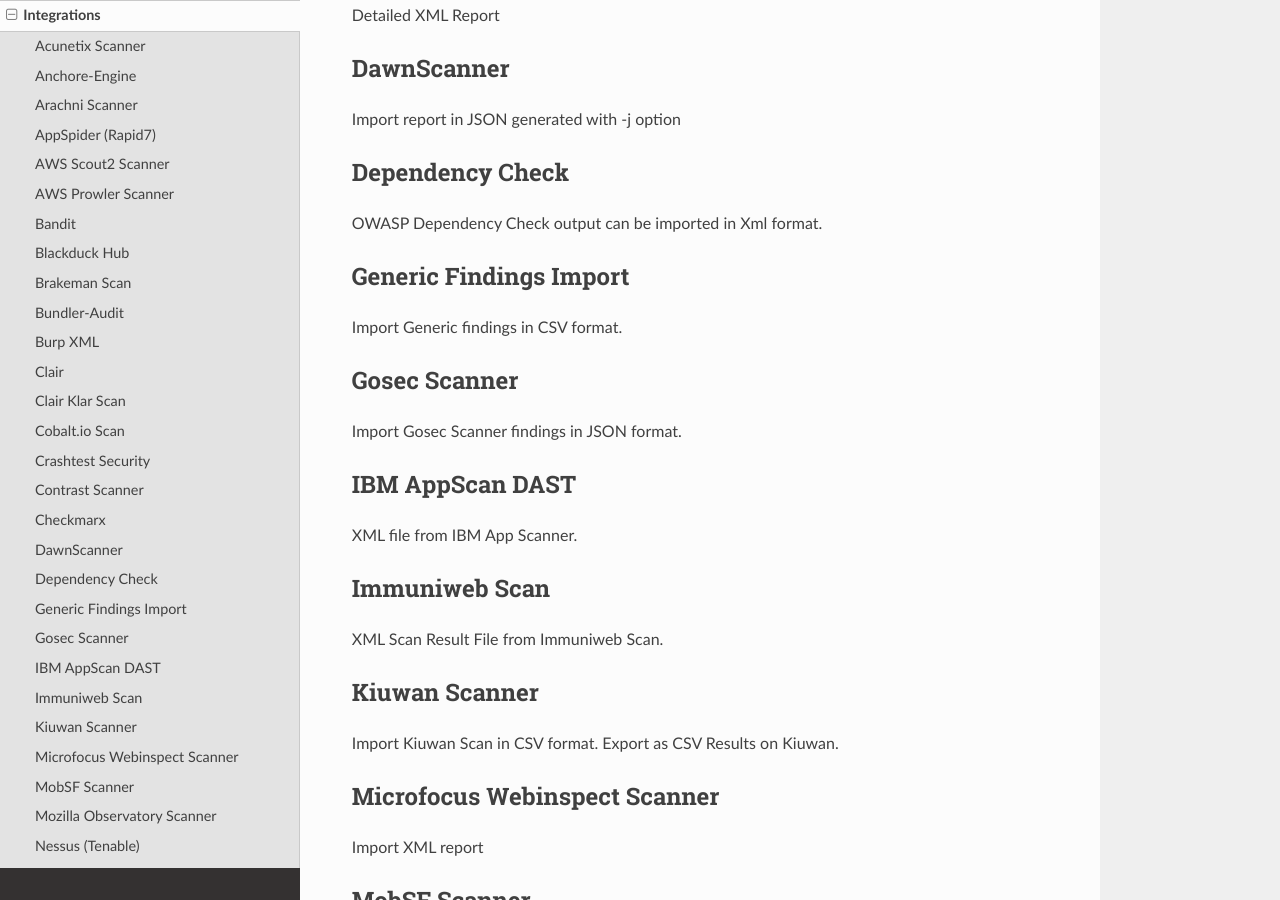
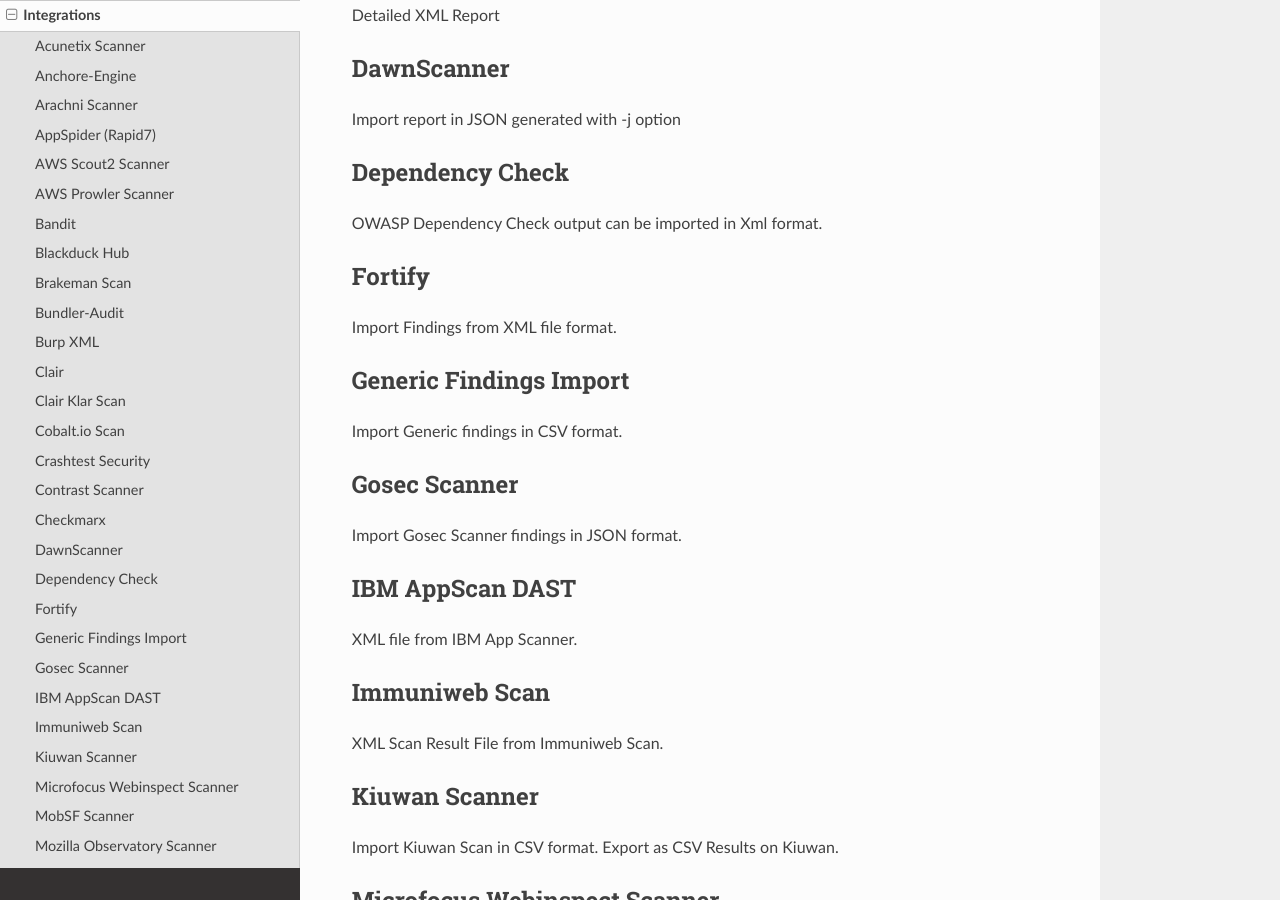
Before and after one commit to DefectDojo/Documentation, a Sphinx documentation site: the page built from docs/integrations.rst, in a window 1280 px wide and 900 px high, scrolled down 1974 px. Built offline with Sphinx 7.4.7 and the Read the Docs theme 2.0.0, drawn with Linux system fonts in a browser that asks for light colours.

Commit message:
Add fortify to Documentation

```diff
--- a/docs/integrations.rst
+++ b/docs/integrations.rst
@@ -79,6 +79,10 @@
 Dependency Check
 ----------------
 OWASP Dependency Check output can be imported in Xml format.
+
+Fortify
+--------
+Import Findings from XML file format.
 
 Generic Findings Import
 -----------------------
```
